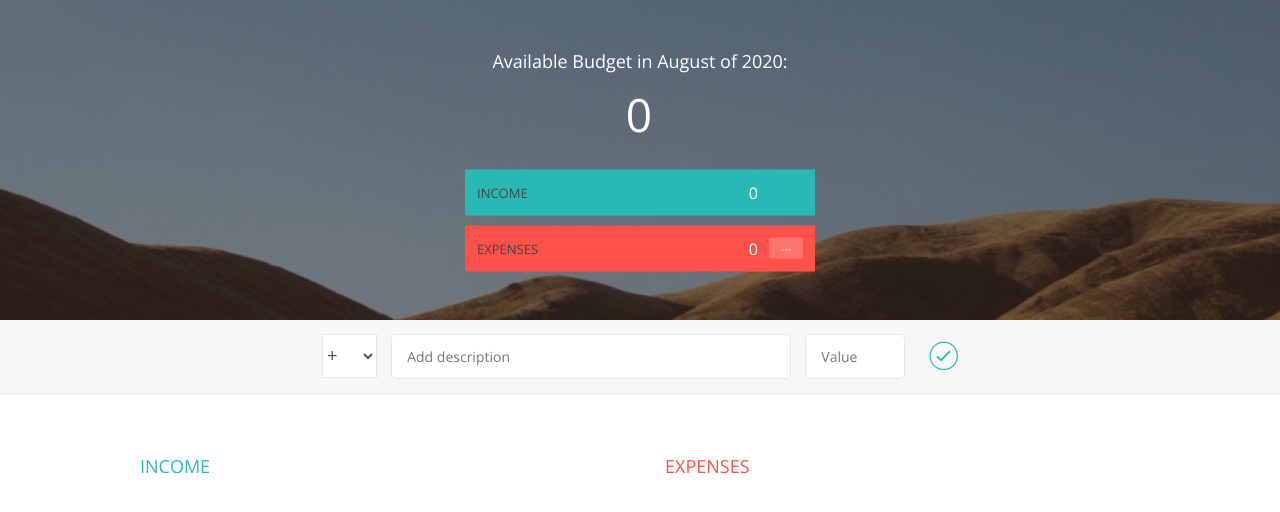
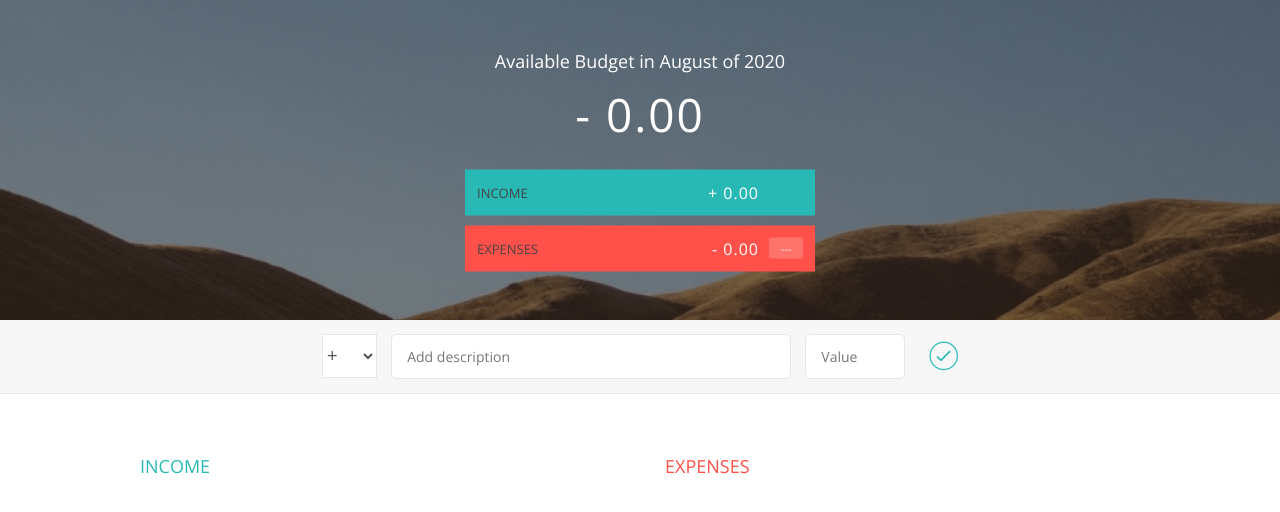
Before and after one commit to eldoghry/budgety, a plain HTML site: page index.html in a window 1280 px wide. Drawn offline with nearby package versions, Linux system fonts and the light colour scheme.

Commit message:
format number

```diff
--- a/app.js
+++ b/app.js
@@ -1,6 +1,5 @@
 //create module by create self invoked anynoums function
 var budgetController = (function () {
-
     // 1. Create suitable data structure
     // Item datatype
 
@@ -30,7 +29,7 @@ var budgetController = (function () {
         percentage: -1
     }
 
-    Expense.prototype.getPercentage = function(){
+    Expense.prototype.getPercentage = function () {
         return this.percentage;
     }
 
@@ -52,14 +51,14 @@ var budgetController = (function () {
         }
     };
 
-    var calcPercentages = function(){
+    var calcPercentages = function () {
         var percentages = [];
 
         //calc percentage for each item
-        percentages = data.allItems.exp.map(function(cur){
-            if(data.totals.inc > 0){
-                cur.percentage = Math.round((cur.value / data.totals.inc)* 100);
-            }else{
+        percentages = data.allItems.exp.map(function (cur) {
+            if (data.totals.inc > 0) {
+                cur.percentage = Math.round((cur.value / data.totals.inc) * 100);
+            } else {
                 cur.percentage = -1;
             }
             return cur.percentage;
@@ -80,29 +79,27 @@ var budgetController = (function () {
             else if (obj.type === 'inc')
                 item = new Income(id, obj.description, obj.value);
 
-            calcTotal(obj.type,obj.value);
-            this.testing();
+            calcTotal(obj.type, obj.value);
             return addItemToData(obj.type, item);
         },
 
-        delItem: function(type,id){
+        delItem: function (type, id) {
             var value, itemIndex = -1;
             // get index of item which should delete
-            data.allItems[type].map(function(cur,index){
-                if (cur.id === id){
+            data.allItems[type].map(function (cur, index) {
+                if (cur.id === id) {
                     itemIndex = index;
                     value = cur.value;
                 }
             })
 
             // validate id is in array
-            if(itemIndex !== -1){
+            if (itemIndex !== -1) {
                 // decrease total
                 value = -1 * value;
-                calcTotal(type,value);
+                calcTotal(type, value);
                 // remove item from datastructure
-                data.allItems[type].splice(itemIndex,1);
-                this.testing();
+                data.allItems[type].splice(itemIndex, 1);
             }
         },
 
@@ -121,7 +118,7 @@ var budgetController = (function () {
             console.log(data);
         },
 
-        updatePercentages: function(){
+        updatePercentages: function () {
             // calc percentages
             return calcPercentages();
             // return items to pass it to ui
@@ -150,7 +147,40 @@ var UIController = (function () {
         dateLabel: '.budget__title--month',
         itemPercetageLabel: '.item__percentage',
 
-    }
+    };
+
+    var updateNodeList = function (list, percentages) {
+        list.forEach(function (el, index) {
+            el.textContent = formatPercentage(percentages[index]);
+        })
+    };
+
+    var formatNum = function (value, type) {
+        var sign, numArr, int, fra;
+        type === 'inc' ? sign = '+ ' : sign = '- ';
+
+        // remove default negitive sign
+        value < 0 ? value *= -1 : '';
+
+        // 2 fixed fraction -> 12.34
+        value = value.toFixed(2); // toFixed return string
+
+        //+ 12,236
+        numArr = value.split('.'); //12345.67 [12345,67]
+        int = numArr[0];
+        fra = numArr[1];
+
+        int.length > 3 ? int = int.slice(0, int.length - 3) + ',' + int.slice(length - 3) : '';
+        value = int + '.' + fra;
+
+        // add + or - sign
+        value = sign + value;
+        return value;
+    };
+
+    var formatPercentage = function (value) {
+        return value === -1 ? value = '---' : value = value + '%';
+    };
 
     return {
         getDOMStrings: function () {
@@ -183,7 +213,7 @@ var UIController = (function () {
             if (type === 'inc') {
                 html = `<div class="item clearfix" id="${type}-${item.id}">
                 <div class="item__description">${item.description}</div>
-                <div class="right clearfix"><div class="item__value">${item.value}</div>
+                <div class="right clearfix"><div class="item__value">${formatNum(item.value, type)}</div>
                 <div class="item__delete"><button class="item__delete--btn">
                 <i class="ion-ios-close-outline"></i></button></div></div></div>`;
 
@@ -192,7 +222,7 @@ var UIController = (function () {
                 html = `<div class="item clearfix" id="${type}-${item.id}">
                 <div class="item__description">${item.description}</div>
                 <div class="right clearfix">
-                <div class="item__value">${item.value}</div>
+                <div class="item__value">${formatNum(item.value, type)}</div>
                 <div class="item__percentage">${item.percentage}%</div>
                 <div class="item__delete">
                 <button class="item__delete--btn"><i class="ion-ios-close-outline"></i></button>
@@ -204,17 +234,20 @@ var UIController = (function () {
             document.querySelector(selector).insertAdjacentHTML('beforeend', html);
         },
 
-        delListItem(type,id){
+        delListItem: function (type, id) {
             var el;
-            el = document.getElementById(type+'-'+id);
+            el = document.getElementById(type + '-' + id);
             el.parentNode.removeChild(el);
         },
 
         displayBudget: function (obj) {
             // obj {budget, totalinc, totalexp, percentage}
-            document.querySelector(DOMStrings.budgetLabel).textContent = obj.budget;
-            document.querySelector(DOMStrings.incLabel).textContent = obj.inc;
-            document.querySelector(DOMStrings.expLabel).textContent = obj.exp;
+            var type;
+            obj.budget > 0 ? type = 'inc' : 'exp';
+
+            document.querySelector(DOMStrings.budgetLabel).textContent = formatNum(obj.budget, type);
+            document.querySelector(DOMStrings.incLabel).textContent = formatNum(obj.inc, 'inc');
+            document.querySelector(DOMStrings.expLabel).textContent = formatNum(obj.exp, 'exp');
             if (obj.budget > 0) {
                 document.querySelector(DOMStrings.percentageLabel).textContent = obj.percentage + '%';
             } else {
@@ -232,17 +265,11 @@ var UIController = (function () {
             document.querySelector(DOMStrings.dateLabel).textContent = months[month] + ' of ' + year;
         },
 
-        displayPercentages: function(percentages){
+        displayPercentages: function (percentages) {
             var elements;
-            // @TODO format index
+            elements = document.querySelectorAll(DOMStrings.itemPercetageLabel); // return  nodelist
 
-            // nodelist
-            elements = document.querySelectorAll(DOMStrings.itemPercetageLabel);
-
-            elements.forEach(function(el , index ){
-                el.textContent = percentages[index];
-                console.log(el.textContent)
-            })
+            updateNodeList(elements, percentages);
         },
 
         // change outline based on type
@@ -287,24 +314,23 @@ var controller = (function (bdgtCtrl, uiCtrl) {
 
             // 5. re calculate items Percentages & display it
             updatePercentages();
-
         }
 
     };
 
-    var ctrlDelItem = function(event){
+    var ctrlDelItem = function (event) {
         var itemID, ID, type;
 
         itemID = event.target.parentNode.parentNode.parentNode.parentNode.id; //inc-0 or exp-0
-        if(itemID){
+        if (itemID) {
             // validate id first
             // 1. extract type from string id
             itemID = itemID.split('-');
             type = itemID[0];
-            ID= parseInt(itemID[1]);
+            ID = parseInt(itemID[1]);
 
             // 2. delete item from budget controller
-            bdgtCtrl.delItem(type,ID);
+            bdgtCtrl.delItem(type, ID);
 
             // 3. calc budget and display it
             updateBuget();
@@ -319,6 +345,7 @@ var controller = (function (bdgtCtrl, uiCtrl) {
 
     var setupEventListeners = function () {
 
+        // enter input event linsteners
         document.querySelector(DOM.inputBtn).addEventListener('click', ctrlAddItem);
         document.addEventListener('keypress', function (event) {
             if (event.keyCode === 13 || event.which === 13) {
@@ -326,19 +353,22 @@ var controller = (function (bdgtCtrl, uiCtrl) {
             }
         });
 
+        // change type listener
         document.querySelector(DOM.inputType).addEventListener('change', uiCtrl.changeType);
+
+        // delete item listern
         document.querySelector(DOM.container).addEventListener('click', ctrlDelItem);
     }
 
 
     // helper functions ----------------------------------------------------------------
 
-    var updateBuget = function(){
+    var updateBuget = function () {
         var budgetData = bdgtCtrl.updateBudget();
         uiCtrl.displayBudget(budgetData);
     };
 
-    var updatePercentages = function(){
+    var updatePercentages = function () {
         // calc persentages & get arr pf percentages from budget controller
         var persentages = bdgtCtrl.updatePercentages();
         // display percentages
--- a/index.html
+++ b/index.html
@@ -12,7 +12,7 @@
         <div class="top">
             <div class="budget">
                 <div class="budget__title">
-                    Available Budget in <span class="budget__title--month">%Month%</span>:
+                    Available Budget in <span class="budget__title--month">%Month%</span>
                 </div>
 
                 <div class="budget__value">+ 2,345.64</div>
```
